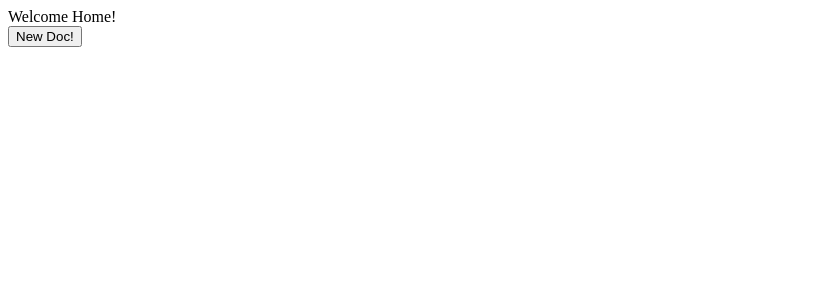
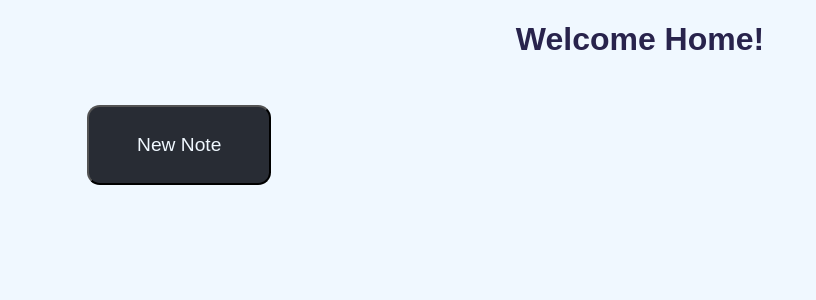
Before and after one commit to takwas/docky, a Flask app: page / in a window 1280 px wide. Shown: the top 300 px of the page, without its empty margins (0-816 px from the left). Run offline with Flask 2, Linux system fonts and the light colour scheme; data that the repository does not hold is empty.

Commit message:
Style Changes

```diff
--- a/templates/index.html
+++ b/templates/index.html
@@ -7,16 +7,69 @@
     <script
         src="https://ajax.googleapis.com/ajax/libs/jquery/3.3.1/jquery.min.js">
     </script>
+<style media="screen">
+body{
+  margin: 0;
+  background-color: aliceblue;
+}
+h1{
+  width: 100%;
+  text-align: center;
+  font-family: sans-serif;
+  color: #28234C
+}
+ul{
+  display: grid;
+  grid-template-rows: 100%;
+  grid-template-columns: 30% 30% 30%;
+  grid-column-gap: 3%;
+  align-items: center;
+  justify-content: center;
+  padding: 1vmax;
+}
+li{
+  text-decoration: none;
+  list-style-type: none;
+}
+.form{
+  padding: 2vmax;
+  display:grid;
+  grid-template-rows: 100%;
+  grid-template-columns: 30% 60%;
+  align-items: center;
+  justify-content: center;
+}
+.btn__with-icon{
+  width: 50%;
+  height: 10vh;
+  box-sizing: border-box;
+  padding: 2vmax;
+  border-radius: 1vmax;
+  background-color: #282c34;
+  color: aliceblue;
+  font-size: 1.2em
+}
+.form-submit button:hover{
+  animation: lift 750ms linear infinite;
+}
+@keyframes lift {
+  0%{transform: translateY(0);}
+  50%{transform: translateY(-0.5vh);}
+  100%{transform: translateY(0vh);}
+
+}
+</style>
 </head>
 <body>
-<div>
-    Welcome Home!
+
+      <h1>Welcome Home!</h1>
+<div class="form">
 
     <div id="question-only-section">
         <div class="form-submit cbt">
             <button id="newPost" class="btn btn__with-icon"
-                    type="submit" tabindex="120" autocomplete="off">
-                New Doc!
+                    type="submit" autocomplete="off">
+                New Note
             </button>
 
         </div>
```
Also changed, not shown: templates/editing.html (+71 -6 lines).
